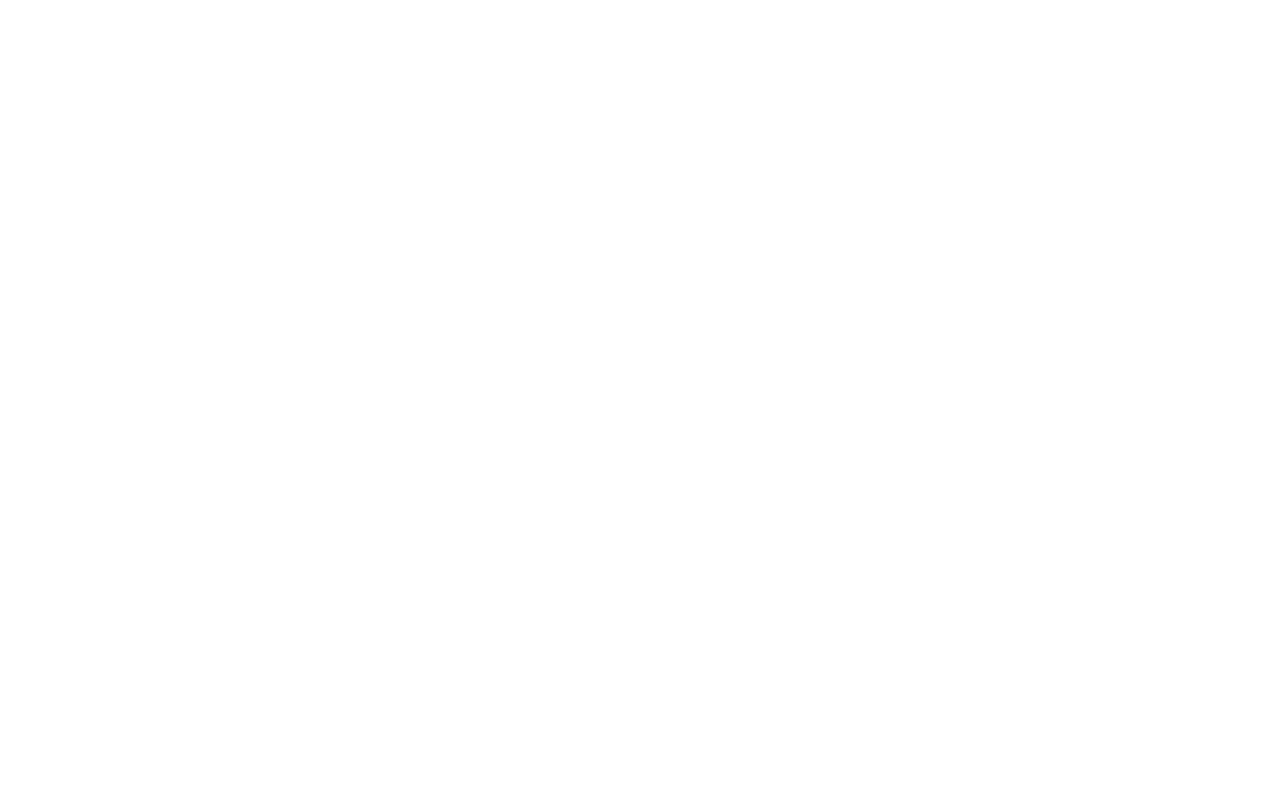
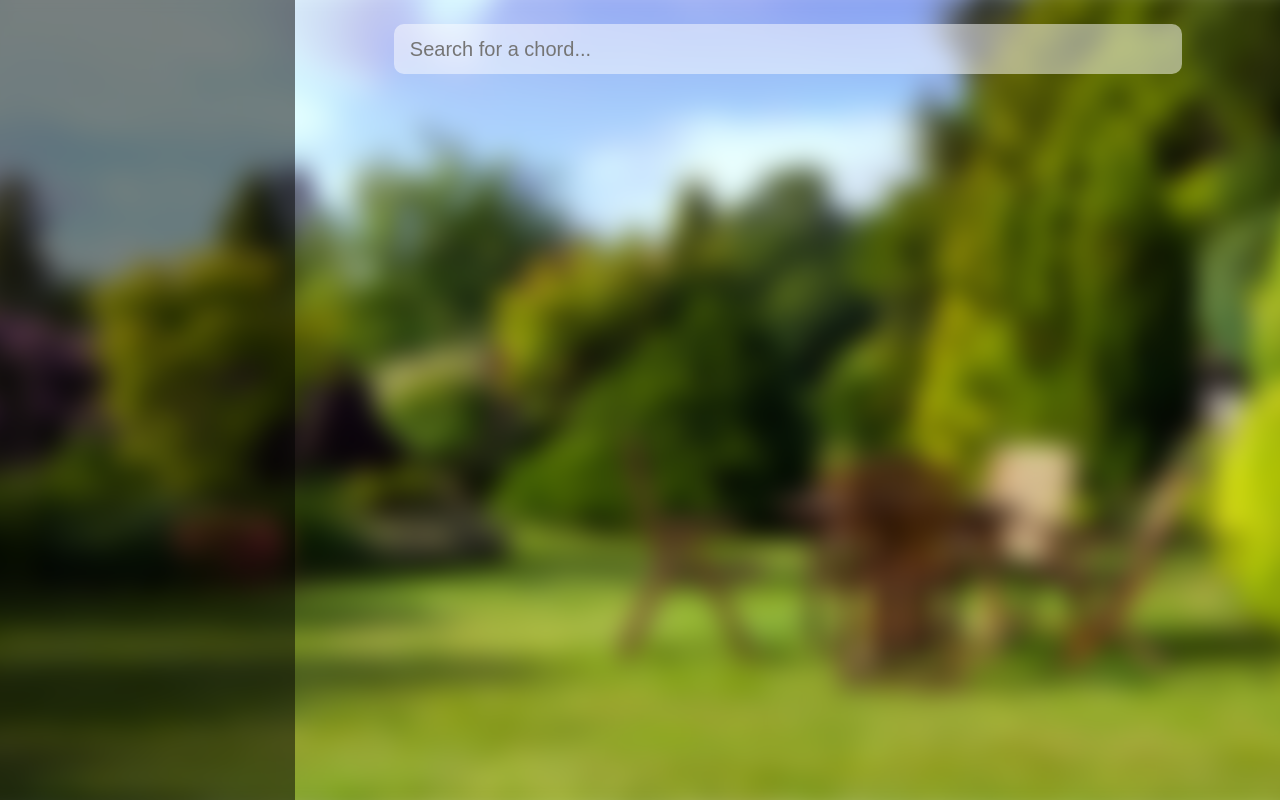
Before and after one commit to MixInSpace/mixinspace.github.io, a plain HTML site: page guitar/en/index.html in a window 1280 px wide. Drawn offline with Linux system fonts and the light colour scheme.

Commit message:
29.07 #1 Basic UI

```diff
--- /dev/null
+++ b/guitar/css/guitar.css
@@ -0,0 +1,91 @@
+body, html {
+    overflow: hidden;
+    height: 100%;
+    width: auto;
+    margin: 0 auto;
+}
+
+* {
+    box-sizing: content-box;
+}
+
+
+
+.background {
+    height: 100%;
+
+    filter: blur(12px);
+    -webkit-filter: blur(12px);
+    transform: scale(1.05);
+    -webkit-transform: scale(1.05);
+
+    background-image: url("/guitar/assets/background.jpg");
+    background-position: center;
+    background-repeat: no-repeat;
+    background-size: cover;
+}
+
+.container {
+    position: absolute;
+    display: flex;
+    flex-direction: row;
+    height: 100%;
+    width: 100%;
+    top: 0;
+    margin: 0 auto;
+    justify-content: space-between;
+}
+
+.guitar-showcase {
+    display: flex;
+    flex-direction: column-reverse;
+    width: 30%;
+    height: 100%;
+    background-color: rgba(0, 0, 0, 0.5);
+}
+
+.chords {
+    display: flex;
+    flex-direction: column;
+    width: 100%;
+    height: 100%;
+
+    margin: 12px auto;
+}
+
+.chord-list {
+    display: flex;
+    flex-direction: column;
+    align-items: center;
+    justify-content: center;
+    height: 100%;
+}
+
+form.search-bar {
+    display: flex;
+    flex-direction: row;
+    align-items: center;
+    justify-content: center;
+
+    width: 80%;
+    height: 50px;
+
+    background-color: rgba(255, 255, 255, 0.5);
+    border-radius: 10px;
+    margin: 12px auto;
+    margin-bottom: 20px;
+}
+
+.search-input {
+    width: 100%;
+    height: 100%;
+
+    border: none;
+    outline: none;
+    background-color: transparent;
+    color: #757581;
+    font-size: 20px;
+    font-family: Arial, Helvetica, sans-serif;
+
+    padding: 16px;
+}
--- a/guitar/en/index.html
+++ b/guitar/en/index.html
@@ -4,8 +4,22 @@
     <meta charset="UTF-8">
     <meta name="viewport" content="width=device-width, initial-scale=1.0">
     <title>Guitar Chords</title>
+    <link rel="stylesheet" href="/guitar/css/guitar.css">
 </head>
 <body>
+    <div class="background"></div>
+    <div class="container">
 
+        <div class="guitar-showcase">
+
+        </div>
+        <div class="chords">
+            <form class="search-bar">
+                <input type="text" placeholder="Search for a chord..." class="search-input">
+            </form>
+            <div class="chord-list"></div>
+
+        </div>
+    </div>
 </body>
 </html>
```
Also changed, not shown: guitar/assets/background.jpg (added).
